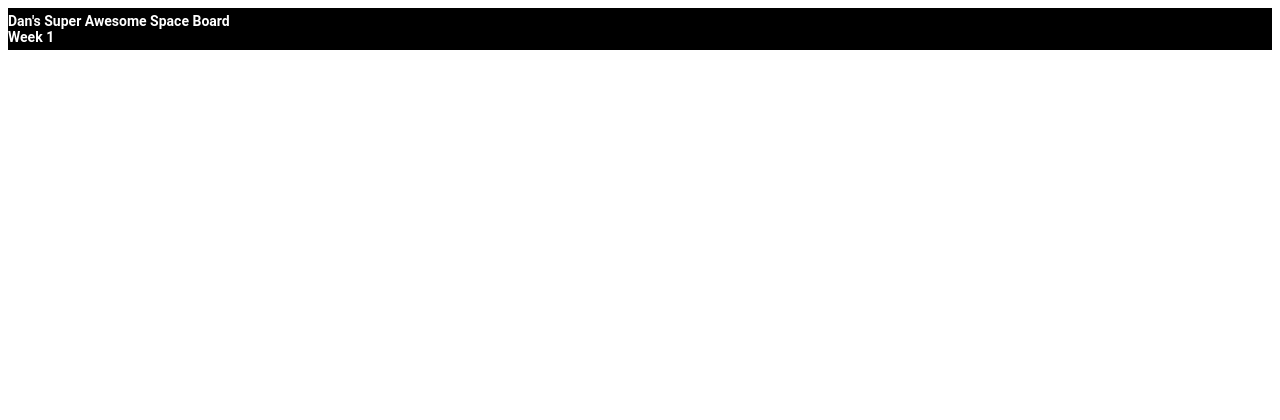
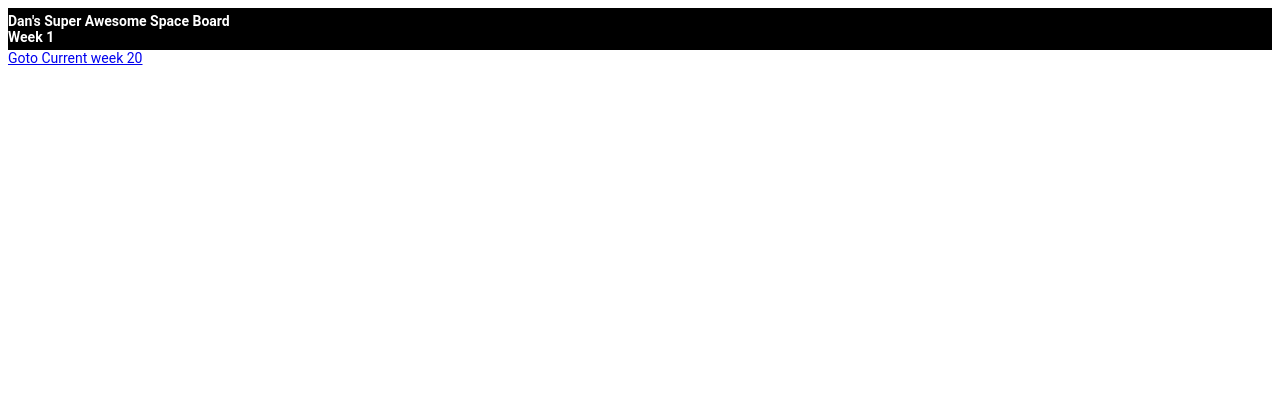
Before and after one commit to Space48/SpaceBoard, a PHP site: page /?week=1 in a window 1280 px wide. Shown: the top 420 px of the page. Run offline with PHP 8.4, Linux system fonts and the light colour scheme; data that the repository does not hold is empty.

Commit message:
Small update to add link to current week when viewing previous week

```diff
--- a/index.php
+++ b/index.php
@@ -27,6 +27,9 @@ $boardData = json_decode(file_get_contents($file));
 
 echo '<div class="board-wrapper">';
 echo '<div class="title">Dan\'s Super Awesome Space Board<br />Week ' . $week . '</div>';
+if (isset($currentWeek)) {
+    echo '<div class="titleTwo"><a href="/retro">Goto Current week ' . $currentWeek . '</a></div>';
+}
 
 foreach ($boardData as $type => $board) {
     echo '<div class="column '.$type.'">';
```
